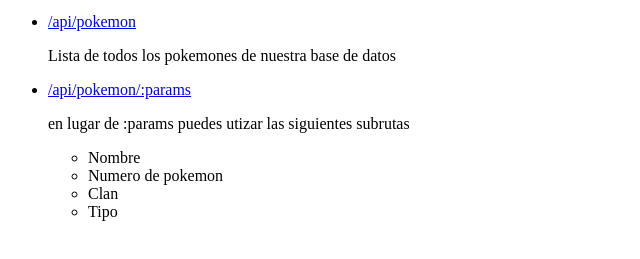
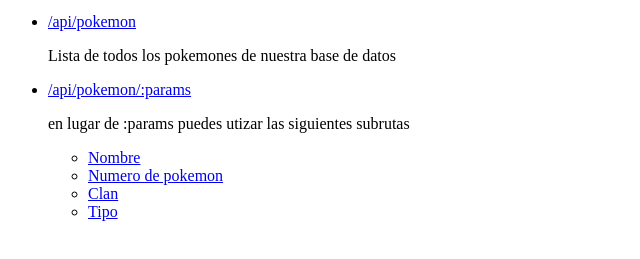
Before and after one commit to brandonhsz/pokexGamesApi, a website: page src/public/index.html in a window 1280 px wide. Shown: the part 101-360 px from the top of the page, without its empty margins (0-640 px from the left). Drawn offline with Linux system fonts and the light colour scheme.

Commit message:
examples added on index

```diff
--- a/src/public/index.html
+++ b/src/public/index.html
@@ -22,10 +22,10 @@
         <a href="/api/pokemon/params">/api/pokemon/:params</a>
         <p>en lugar de :params puedes utizar las siguientes subrutas</p>
         <ul>
-          <li> Nombre </li>
-          <li> Numero de pokemon </li>
-          <li> Clan </li>
-          <li> Tipo </li>
+          <li> <a href="/api/pokemon/bulbasaur"> Nombre </a> </li>
+          <li> <a href="/api/pokemon/1"> Numero de pokemon </a> </li>
+          <li> <a href="/api/pokemon/volcanic"> Clan </a> </li>
+          <li> <a href="/api/pokemon/venenoso"> Tipo </a> </li>
         </ul>
       </li>
       <!-- <li>
```
